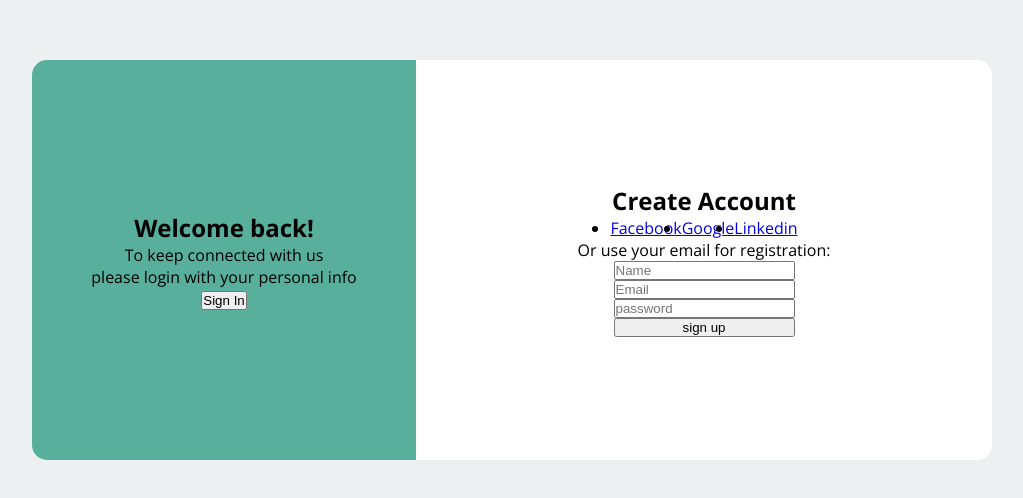
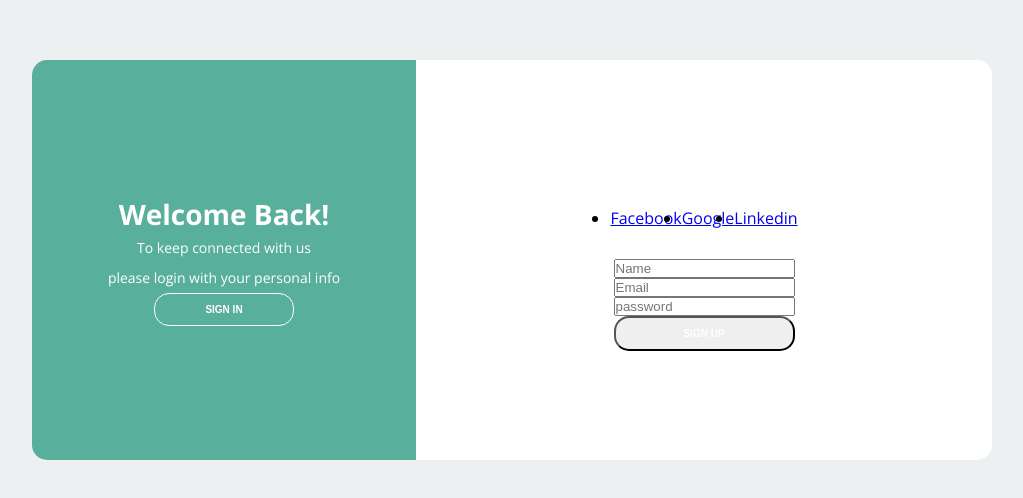
Before and after one commit to leonardoPetruncko/Tela-de-login, a plain HTML site: page index.html in a window 1280 px wide. Shown: the part 140-638 px from the top of the page, without its empty margins (128-1151 px from the left). Drawn offline with nearby package versions, Linux system fonts and the light colour scheme.

Commit message:
Estilizando - title & botões

```diff
--- a/css/style.css
+++ b/css/style.css
@@ -41,6 +41,45 @@ body {
     left: 0;
 }
 
+.title {
+    color: #fff;
+    font-size: 28px;
+    font-weight: bold;
+    text-transform: capitalize;
+}
+
+.title-primary{
+    color: #fff;
+}
+
+.description{
+    font-size: 14px;
+    font-weight: 300;
+    color: #fff;
+    line-height: 30px;
+}
+
+.btn {
+    border-radius: 15px;
+    text-transform: uppercase;
+    color: #fff;
+    font-size: 10px;
+    padding: 10px 50px;
+    cursor: pointer;
+    font-weight: bold;
+}
+
+.btn-primary{
+    background-color: transparent;
+    border: 1px solid #fff;
+}
+
+.btn-primary:hover {
+    background-color: #fff;
+    color: #58af9b;
+    transition: 0.5s;
+}
+
 .firts-content {
     display: flex;
 }
--- a/index.html
+++ b/index.html
@@ -23,10 +23,10 @@
 
             <div class="first-column">
 
-                <h2 class="title">Welcome back!</h2>
+                <h2 class="title title-primary">Welcome back!</h2>
                 <p class="description">To keep connected with us</p>
                 <p class="description">please login with your personal info</p>
-                <button class="btn">Sign In</button>
+                <button class="btn btn-primary">Sign In</button>
 
             </div>
 
```
